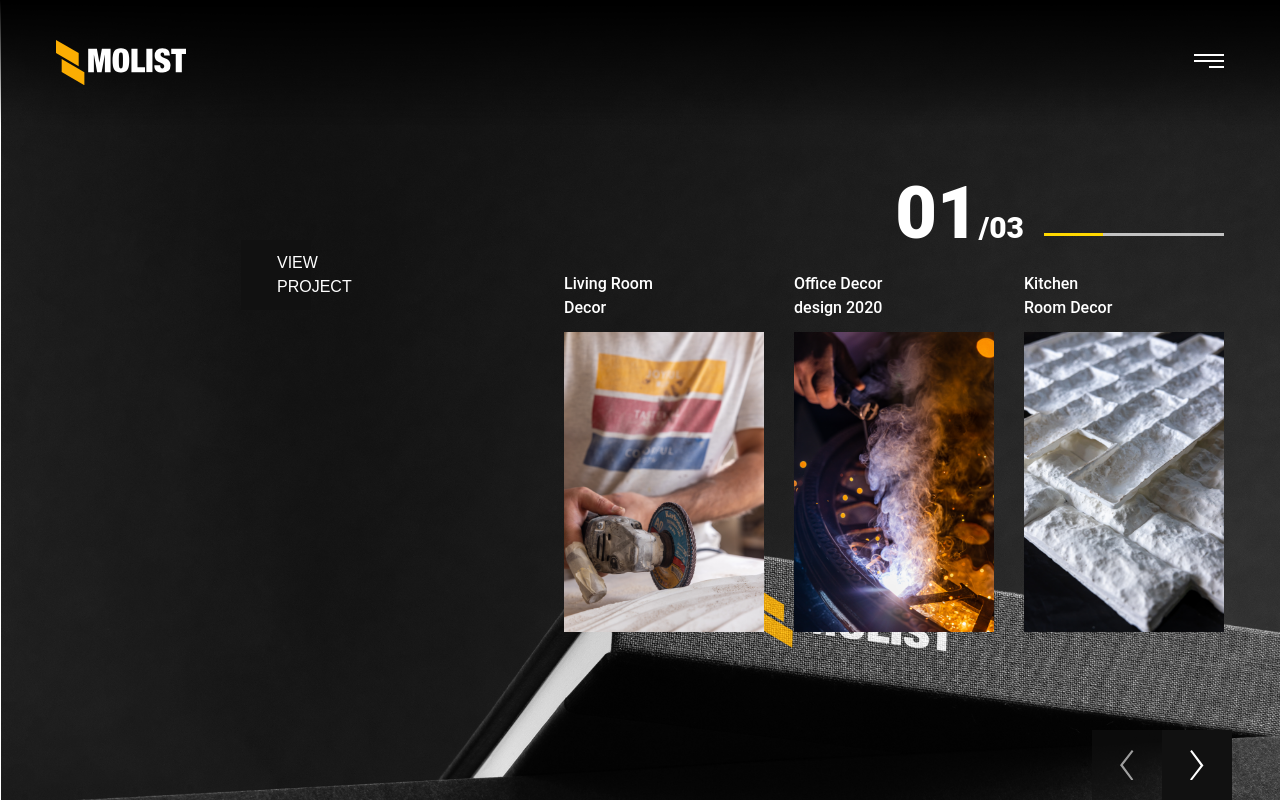
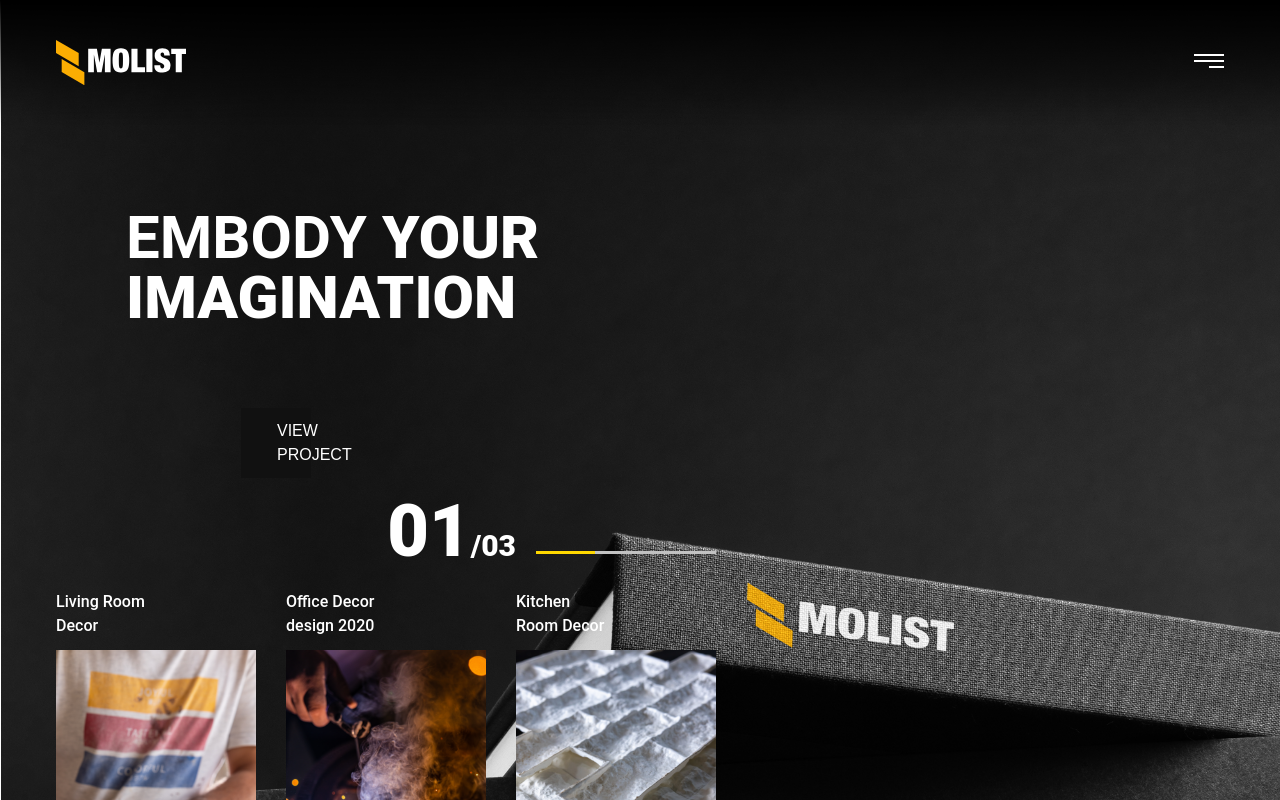
Before and after one commit to yahyachakiri/molist, a Next.js app: page / in a window 1280 px wide. Shown: the top 800 px of the page. Built offline with nearby package versions, Linux system fonts and the light colour scheme.

Commit message:
index test

```diff
--- a/pages/index.js
+++ b/pages/index.js
@@ -44,14 +44,14 @@ export default function Home() {
       <div className={`background bg-no-repeat bg-cover bg-center`}>
         <Container className="flex flex-wrap min-h-screen  text-white py-40 relative justify-center main:justify-between min-w-full">
           <div className="px-[70px]">
-            {/* <h1 className="uppercase text-5xl sm:text-6xl mt-12">
+            <h1 className="uppercase text-4xl sm:text-6xl mt-12">
               <span className="font-bodoni">Embody</span>{" "}
               <span className=" font-black">
                 Your
                 <br />
                 Imagination
               </span>
-            </h1> */}
+            </h1>
             <div className="h-[70px] w-[70px] bg-[#111111] relative mt-20 ml-[115px]">
               <p className="uppercase font-medium font-teko absolute w-[75px] top-[50%] left-9 translate-y-[-50%]">
                 View Project
```
